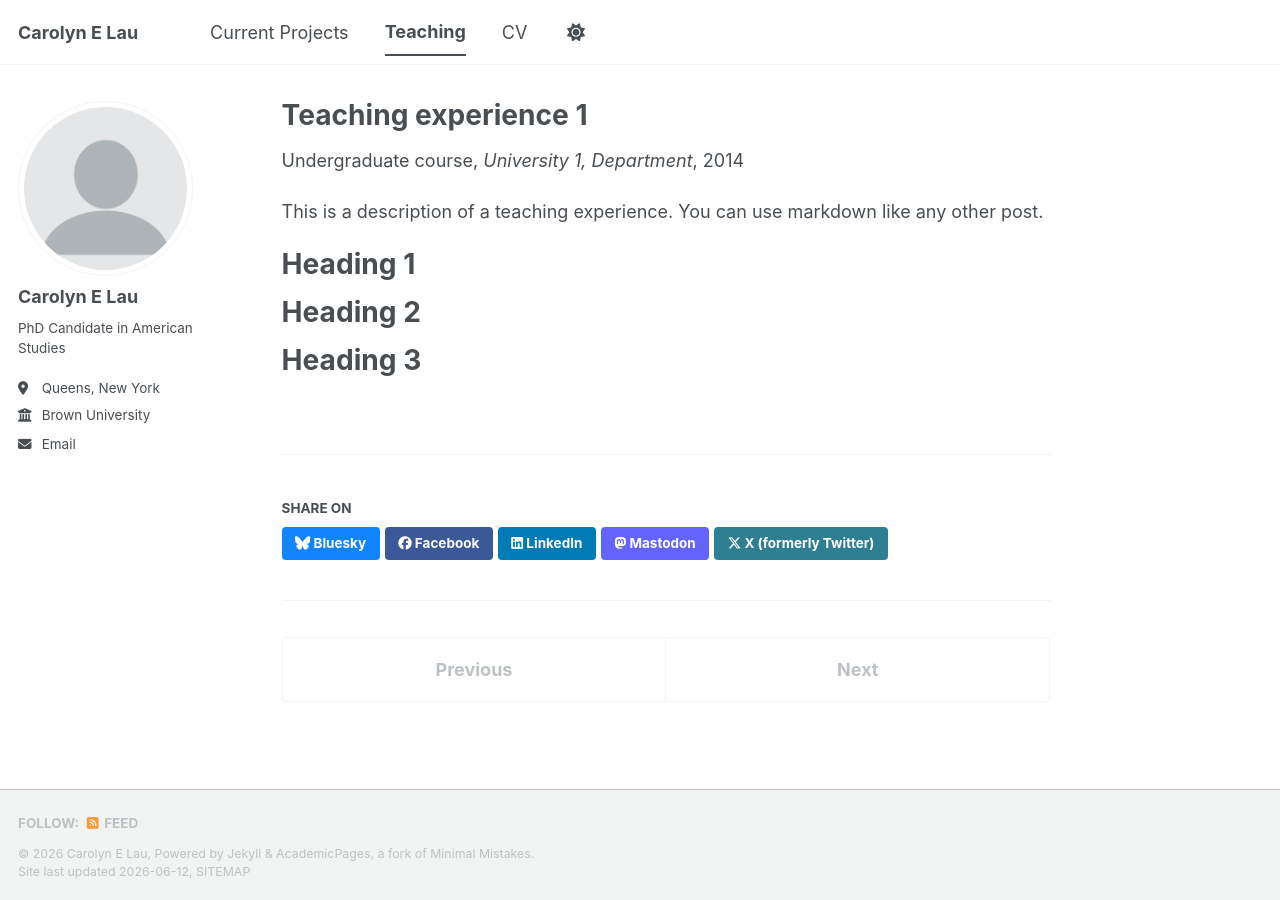
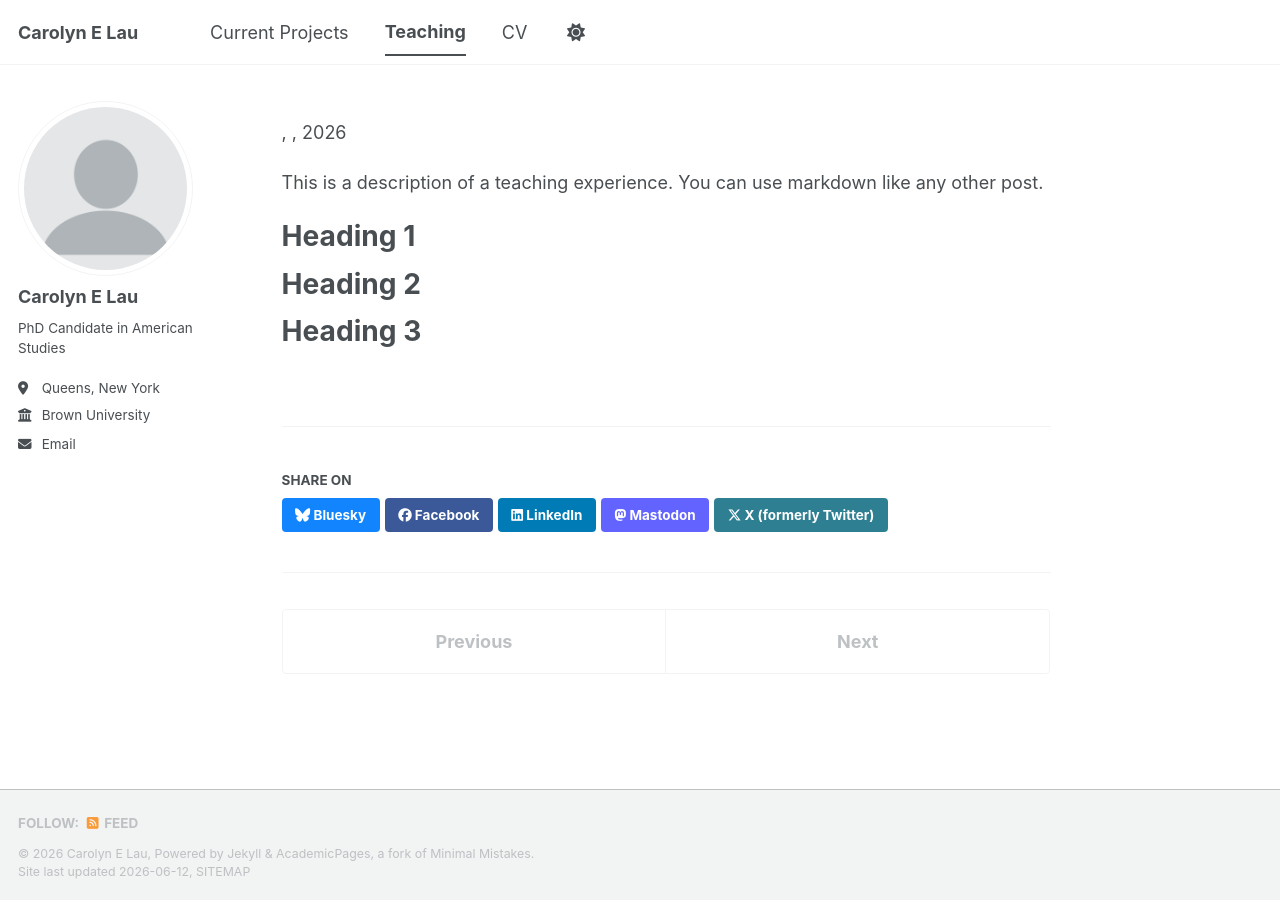
Before and after one commit to carolynelau/carolynelau.github.io, a Jekyll site: the page built from _teaching/2014-spring-teaching-1.md, in a window 1280 px wide. Built offline with Jekyll 4.4.1, drawn with Linux system fonts in a browser that asks for light colours; a script bundle is joined from its source files by our own code; library files that are not in the unit come from our copies.

```diff
--- a/_teaching/2014-spring-teaching-1.md
+++ b/_teaching/2014-spring-teaching-1.md
@@ -1,10 +1,12 @@
 ---
-title: "Teaching experience 1"
+title: "Brown University"
 collection: teaching
-type: "Undergraduate course"
+type: "Teaching Assistant"
 permalink: /teaching/2014-spring-teaching-1
-venue: "University 1, Department"
-date: 2014-01-01
+venue: ""The City: An Introduction to Urban Studies""
+date: Spring 2026
+venue: "Museum Collecting and Collections "
+date: Fall 2025
 location: "City, Country"
 ---
 
```
